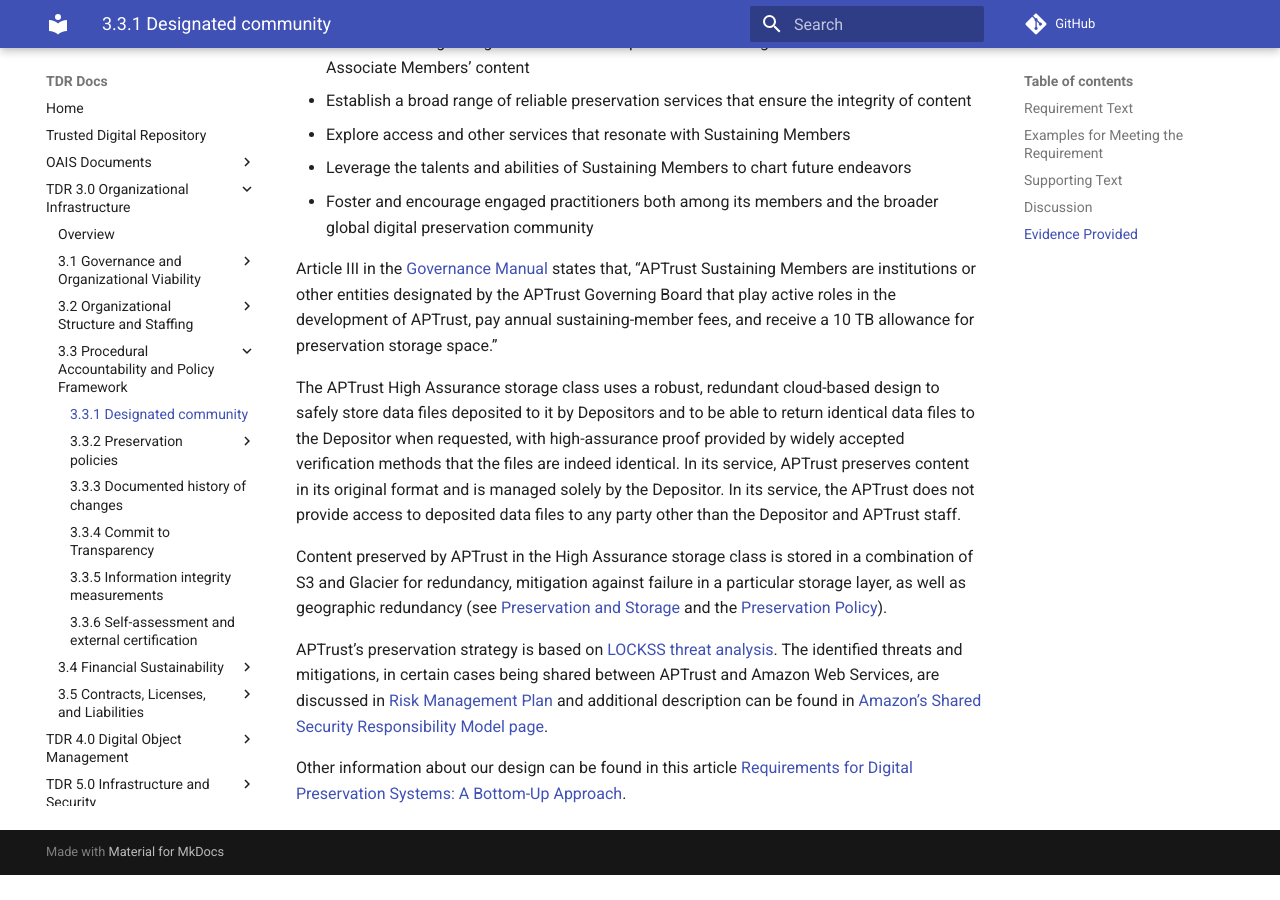
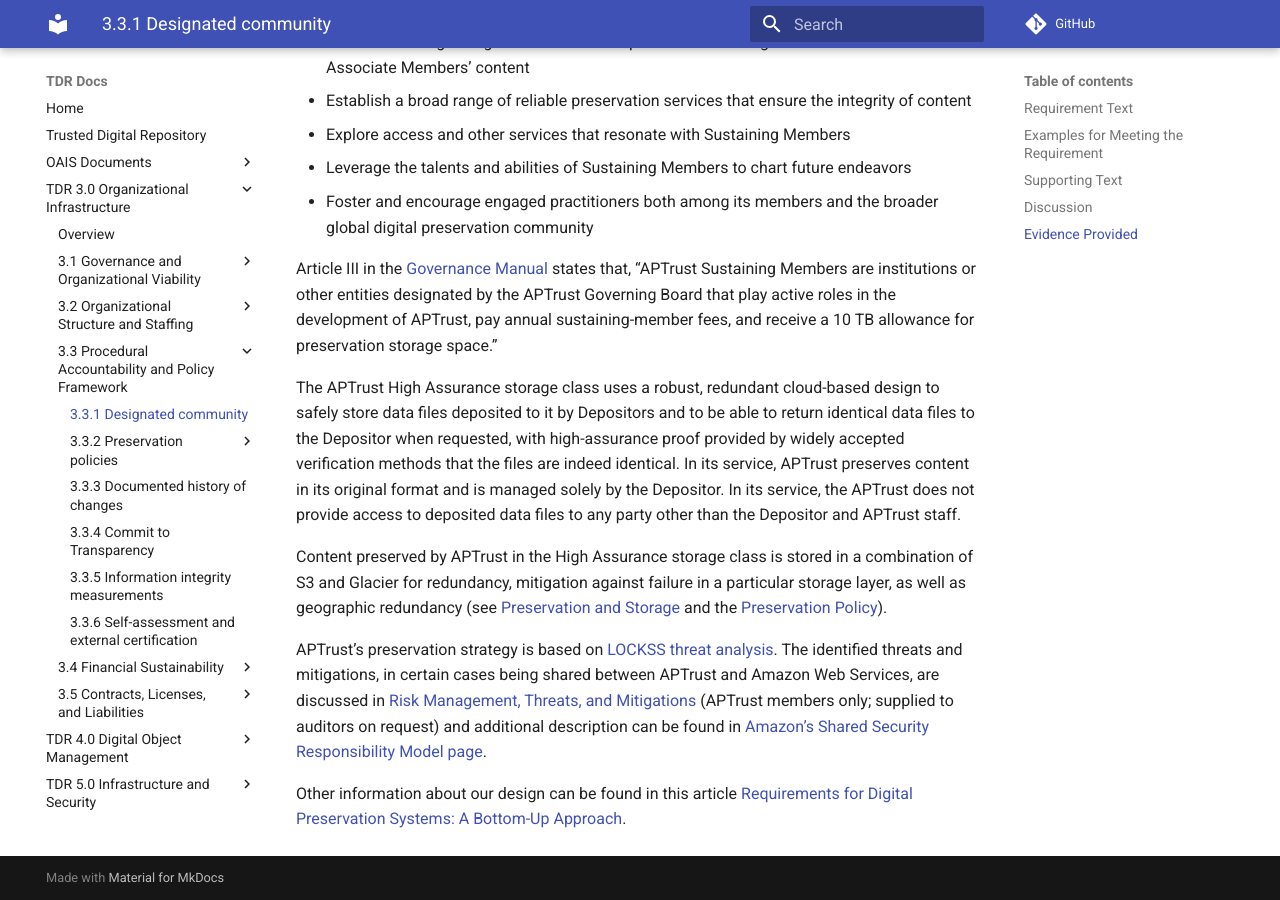
Before and after one commit to APTrust/tdr-docs, an MkDocs documentation site: the page built from docs/tdr-3/03.03.01-designated-community.md, in a window 1280 px wide and 900 px high, scrolled down 1623 px. Built offline with MkDocs 1.6.1 and Material for MkDocs 9.7.7, drawn with Linux system fonts in a browser that asks for light colours; comment, search, counter and statistics services are not loaded; before the commit the page ends 2498 px from its top, so only the background shows below that.

Commit message:
Point the dead Risk Management link at the threats-and-mitigations page
Supersedes the previous commit's choice of the public policy anchor.
03.03.01 now uses the internal Risk Management, Threats, and Mitigations
page, matching the nine other references to it. Two knock-on changes:

- Link text updated from "Risk Management Plan" to the destination's actual
  name, so it matches the other references and describes what it opens.
- The restricted-access marker is back, since this page is internal.

Co-Authored-By: Claude Opus 5 <noreply@anthropic.com>

```diff
--- a/docs/tdr-3/03.03.01-designated-community.md
+++ b/docs/tdr-3/03.03.01-designated-community.md
@@ -59,6 +59,6 @@ The APTrust High Assurance storage class uses a robust, redundant cloud-based de
 
 Content preserved by APTrust in the High Assurance storage class is stored in a combination of S3 and Glacier for redundancy, mitigation against failure in a particular storage layer, as well as geographic redundancy (see [Preservation and Storage](../oais/02.06-preservation-and-storage.md) and the [Preservation Policy](https://aptrust.org/resources/policies/#preservation-policy)).
 
-APTrust’s preservation strategy is based on [LOCKSS threat analysis](http://www.dlib.org/dlib/november05/rosenthal/11rosenthal.html). The identified threats and mitigations, in certain cases being shared between APTrust and Amazon Web Services, are discussed in [Risk Management Plan](https://aptrust.org/resources/policies/#risk-management-plan) and additional description can be found in [Amazon’s Shared Security Responsibility Model page](https://aws.amazon.com/compliance/shared-responsibility-model/).
+APTrust’s preservation strategy is based on [LOCKSS threat analysis](http://www.dlib.org/dlib/november05/rosenthal/11rosenthal.html). The identified threats and mitigations, in certain cases being shared between APTrust and Amazon Web Services, are discussed in [Risk Management, Threats, and Mitigations](https://aptrust.org/documentation-page/security/risk-management-threats-and-mitigations/) (APTrust members only; supplied to auditors on request) and additional description can be found in [Amazon’s Shared Security Responsibility Model page](https://aws.amazon.com/compliance/shared-responsibility-model/).
 
 Other information about our design can be found in this article [Requirements for Digital Preservation Systems: A Bottom-Up Approach](http://dx.doi.org/10.1045/november2005-rosenthal).
```
